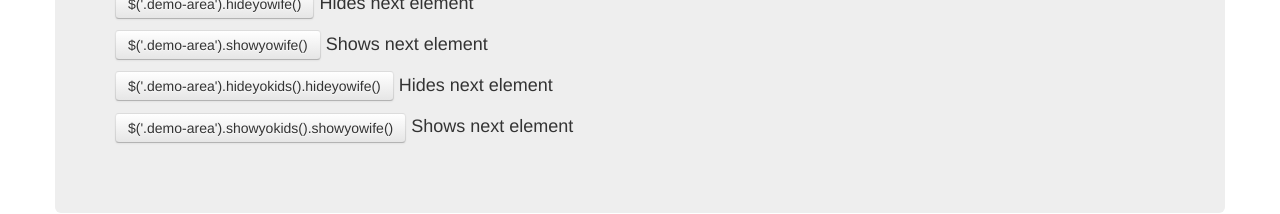
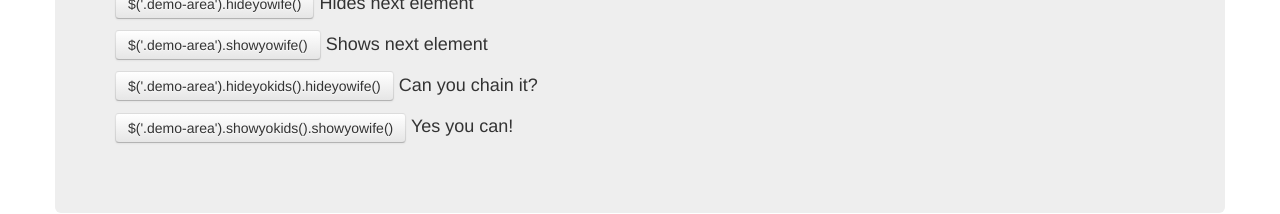
Before and after one commit to adamsullovey/jquery.hideyokids, a plain HTML site: page demo/index.html in a window 1280 px wide. Shown: the part 325-539 px from the top of the page. Drawn offline with nearby package versions, Linux system fonts and the light colour scheme.

Commit message:
copy update

```diff
--- a/demo/index.html
+++ b/demo/index.html
@@ -33,8 +33,8 @@
             <p><button class="btn evil-demo">$('.demo-area').showyokids()</button> Shows children</p>
             <p><button class="btn evil-demo">$('.demo-area').hideyowife()</button> Hides next element</p>
             <p><button class="btn evil-demo">$('.demo-area').showyowife()</button> Shows next element</p>
-        <p><button class="btn evil-demo">$('.demo-area').hideyokids().hideyowife()</button> Hides next element</p>
-        <p><button class="btn evil-demo">$('.demo-area').showyokids().showyowife()</button> Shows next element</p>        </div>
+        <p><button class="btn evil-demo">$('.demo-area').hideyokids().hideyowife()</button> Can you chain it?</p>
+        <p><button class="btn evil-demo">$('.demo-area').showyokids().showyowife()</button> Yes you can!</p>        </div>
 
             <!-- Example row of columns -->
             <div class="row demo-area">
```
